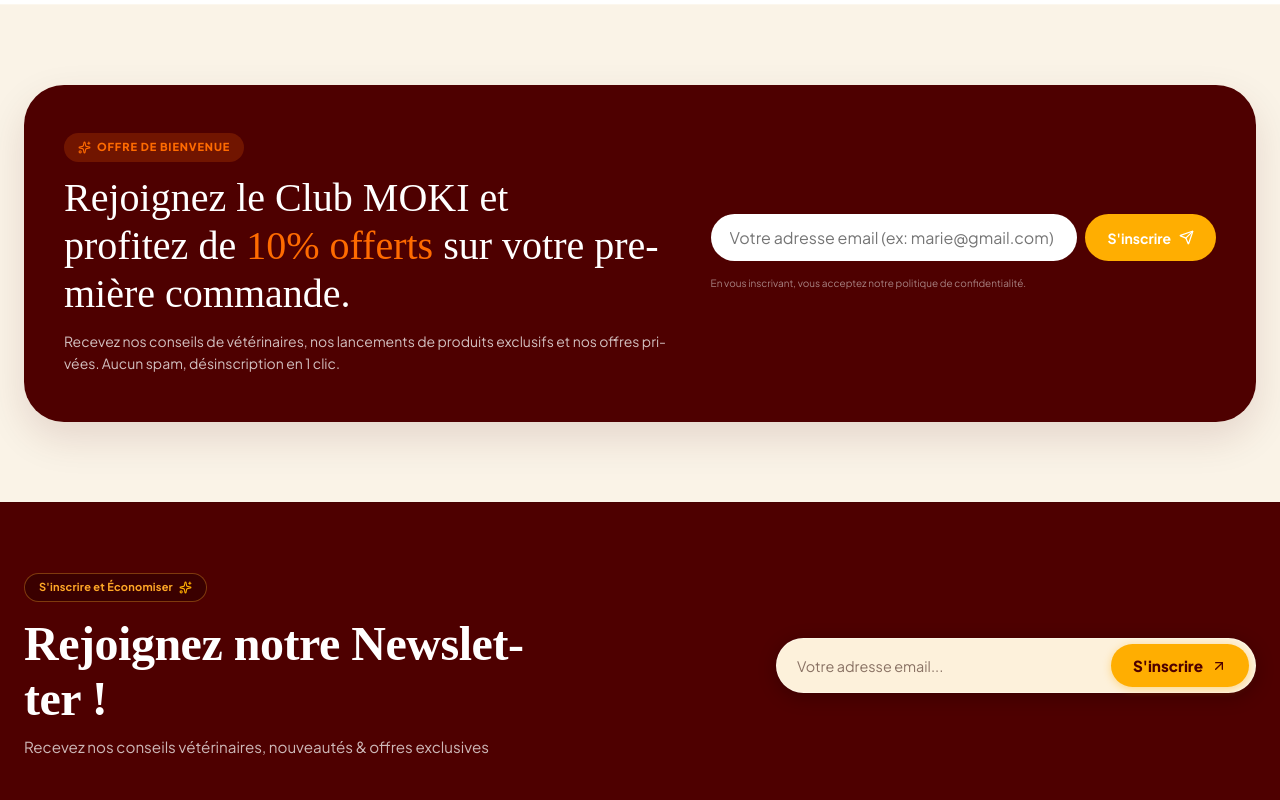
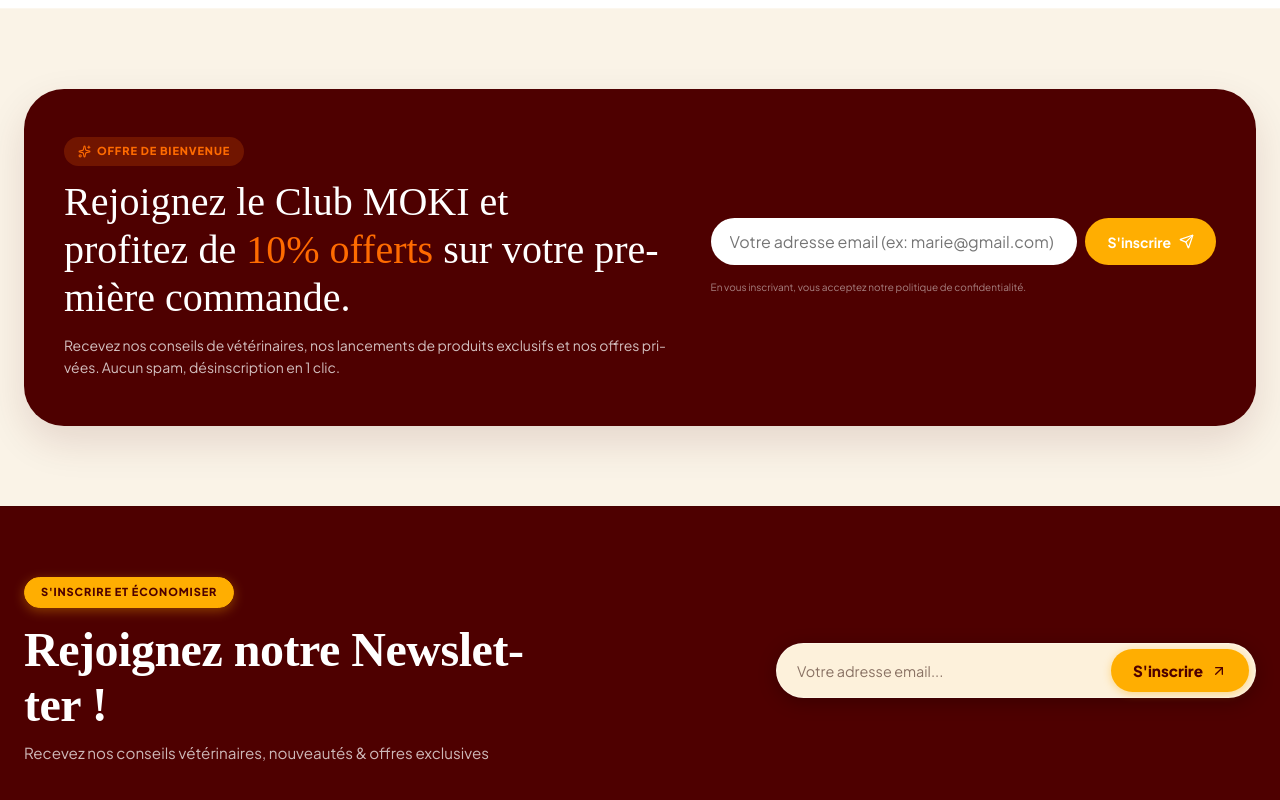
Before and after one commit to Talesman-index/Numa-pets, a React (Vite) app: page / in a window 1280 px wide. Shown: the part 8051-8851 px from the top of the page. Built offline with nearby package versions, Linux system fonts and the light colour scheme; a web font is replaced by a local one.

Commit message:
fix: enhance tag contrast (#FFAE01 background with #4E0000 text) and remove stars icons

```diff
--- a/src/components/home/RoutineFinderBanner.jsx
+++ b/src/components/home/RoutineFinderBanner.jsx
@@ -32,7 +32,6 @@
           <div className="paws-finder-content">
             <div className="carepaw-nl-tag" style={{ marginBottom: 'var(--space-3)' }}>
               <span>GUIDE SUR-MESURE MOKI</span>
-              <Sparkles size={12} color="#FFAE01" />
             </div>
 
             <h2 className="paws-section-title" style={{ fontSize: 'clamp(1.8rem, 3.5vw, 2.5rem)', color: '#FFFFFF', marginBottom: 'var(--space-3)' }}>
--- a/src/components/layout/Footer.jsx
+++ b/src/components/layout/Footer.jsx
@@ -25,8 +25,7 @@
         <div className="carepaw-nl-row">
           <div className="carepaw-nl-left">
             <div className="carepaw-nl-tag">
-              <span>S'inscrire et Économiser</span>
-              <Sparkles size={13} color="#FFAE01" />
+              <span>S'INSCRIRE ET ÉCONOMISER</span>
             </div>
             <h2 className="carepaw-nl-title">Rejoignez notre Newsletter !</h2>
             <p className="carepaw-nl-sub">
--- a/src/pages/AboutPage.jsx
+++ b/src/pages/AboutPage.jsx
@@ -11,8 +11,7 @@
         {/* Hero Section Manifeste */}
         <div className="reveal-up" style={{ textAlign: 'center', marginBottom: 'var(--space-12)', backgroundColor: '#4E0000', border: '1px solid rgba(255,174,1,0.25)', borderRadius: 'var(--radius-2xl)', padding: 'var(--space-12) var(--space-8)', boxShadow: 'var(--shadow-md)', color: '#FFFFFF' }}>
           <div className="carepaw-nl-tag" style={{ margin: '0 auto var(--space-3)' }}>
-            <Sparkles size={13} color="#FFAE01" />
-            <span>Notre Philosophie D2C</span>
+            <span>NOTRE PHILOSOPHIE D2C</span>
           </div>
           <h1 className="paws-section-title" style={{ fontSize: 'clamp(2.4rem, 4.5vw, 3.5rem)', color: '#FFFFFF', marginBottom: 'var(--space-3)' }}>
             Moins, mais tellement mieux.
--- a/src/pages/CatPage.jsx
+++ b/src/pages/CatPage.jsx
@@ -48,8 +48,7 @@
         {/* Hero Section Chat */}
         <div className="reveal-up" style={{ backgroundColor: '#4E0000', border: '1px solid rgba(255,174,1,0.25)', borderRadius: 'var(--radius-2xl)', padding: 'var(--space-12) var(--space-8)', marginBottom: 'var(--space-10)', textAlign: 'center', boxShadow: 'var(--shadow-md)', color: '#FFFFFF' }}>
           <div className="carepaw-nl-tag" style={{ margin: '0 auto var(--space-3)' }}>
-            <Sparkles size={13} color="#FFAE01" />
-            <span>Univers Félin MOKI</span>
+            <span>UNIVERS FÉLIN MOKI</span>
           </div>
           <h1 className="paws-section-title" style={{ fontSize: 'clamp(2.4rem, 4.5vw, 3.5rem)', color: '#FFFFFF', marginBottom: 'var(--space-3)' }}>
             Le confort & l’hygiène de votre chat
--- a/src/pages/CatalogPage.jsx
+++ b/src/pages/CatalogPage.jsx
@@ -52,8 +52,7 @@
         {/* Catalog Hero Banner */}
         <div className="reveal-up" style={{ backgroundColor: '#4E0000', border: '1px solid rgba(255,174,1,0.25)', borderRadius: 'var(--radius-2xl)', padding: 'var(--space-12) var(--space-8)', marginBottom: 'var(--space-10)', textAlign: 'center', boxShadow: 'var(--shadow-md)', color: '#FFFFFF' }}>
           <div className="carepaw-nl-tag" style={{ margin: '0 auto var(--space-3)' }}>
-            <Sparkles size={13} color="#FFAE01" />
-            <span>Sélection Courte & Éthique</span>
+            <span>SÉLECTION COURTE &amp; ÉTHIQUE</span>
           </div>
           <h1 className="paws-section-title" style={{ fontSize: 'clamp(2.4rem, 4.5vw, 3.5rem)', color: '#FFFFFF', marginBottom: 'var(--space-3)' }}>
             Nos Essentiels pour Chiens & Chats
--- a/src/pages/DogPage.jsx
+++ b/src/pages/DogPage.jsx
@@ -49,8 +49,7 @@
         {/* Hero Section Chien */}
         <div className="reveal-up" style={{ backgroundColor: '#4E0000', border: '1px solid rgba(255,174,1,0.25)', borderRadius: 'var(--radius-2xl)', padding: 'var(--space-12) var(--space-8)', marginBottom: 'var(--space-10)', textAlign: 'center', boxShadow: 'var(--shadow-md)', color: '#FFFFFF' }}>
           <div className="carepaw-nl-tag" style={{ margin: '0 auto var(--space-3)' }}>
-            <Sparkles size={13} color="#FFAE01" />
-            <span>Univers Chien MOKI</span>
+            <span>UNIVERS CHIEN MOKI</span>
           </div>
           <h1 className="paws-section-title" style={{ fontSize: 'clamp(2.4rem, 4.5vw, 3.5rem)', color: '#FFFFFF', marginBottom: 'var(--space-3)' }}>
             Tout pour son bien-être au quotidien
--- a/src/pages/FaqPage.jsx
+++ b/src/pages/FaqPage.jsx
@@ -44,8 +44,7 @@
         {/* Hero Aide */}
         <div className="reveal-up" style={{ textAlign: 'center', marginBottom: 'var(--space-10)', backgroundColor: '#4E0000', border: '1px solid rgba(255,174,1,0.25)', borderRadius: 'var(--radius-2xl)', padding: 'var(--space-12) var(--space-8)', boxShadow: 'var(--shadow-md)', color: '#FFFFFF' }}>
           <div className="carepaw-nl-tag" style={{ margin: '0 auto var(--space-3)' }}>
-            <Sparkles size={13} color="#FFAE01" />
-            <span>Support & Assistance Client</span>
+            <span>SUPPORT &amp; ASSISTANCE CLIENT</span>
           </div>
           <h1 className="paws-section-title" style={{ fontSize: 'clamp(2.4rem, 4.5vw, 3.5rem)', color: '#FFFFFF', marginBottom: 'var(--space-3)' }}>
             Questions Fréquentes
--- a/src/pages/JournalPage.jsx
+++ b/src/pages/JournalPage.jsx
@@ -26,8 +26,7 @@
         {/* Hero Header Journal */}
         <div className="reveal-up" style={{ backgroundColor: '#4E0000', border: '1px solid rgba(255,174,1,0.25)', borderRadius: 'var(--radius-2xl)', padding: 'var(--space-12) var(--space-8)', textAlign: 'center', marginBottom: 'var(--space-10)', boxShadow: 'var(--shadow-md)', color: '#FFFFFF' }}>
           <div className="carepaw-nl-tag" style={{ margin: '0 auto var(--space-3)' }}>
-            <Sparkles size={13} color="#FFAE01" />
-            <span>Guides &amp; Conseils Vétérinaires</span>
+            <span>GUIDES &amp; CONSEILS VÉTÉRINAIRES</span>
           </div>
           <h1 className="paws-section-title" style={{ fontSize: 'clamp(2.4rem, 4.5vw, 3.5rem)', color: '#FFFFFF', marginBottom: 'var(--space-3)' }}>
             Le Journal MOKI
--- a/src/styles/main.css
+++ b/src/styles/main.css
@@ -2564,15 +2564,17 @@
   display: inline-flex;
   align-items: center;
   gap: 6px;
-  background-color: rgba(0, 0, 0, 0.25);
-  border: 1px solid rgba(255, 167, 38, 0.35);
-  color: #FFA726;
-  padding: 5px 14px;
+  background-color: #FFAE01;
+  color: #4E0000;
+  border: 1px solid #FFAE01;
+  padding: 6px 16px;
   border-radius: var(--radius-full);
   font-size: 11px;
-  font-weight: 700;
+  font-weight: 800;
   margin-bottom: 14px;
-  letter-spacing: 0.02em;
+  letter-spacing: 0.08em;
+  text-transform: uppercase;
+  box-shadow: 0 3px 12px rgba(255, 174, 1, 0.35);
 }
 
 .nl-cat-icon {
```
